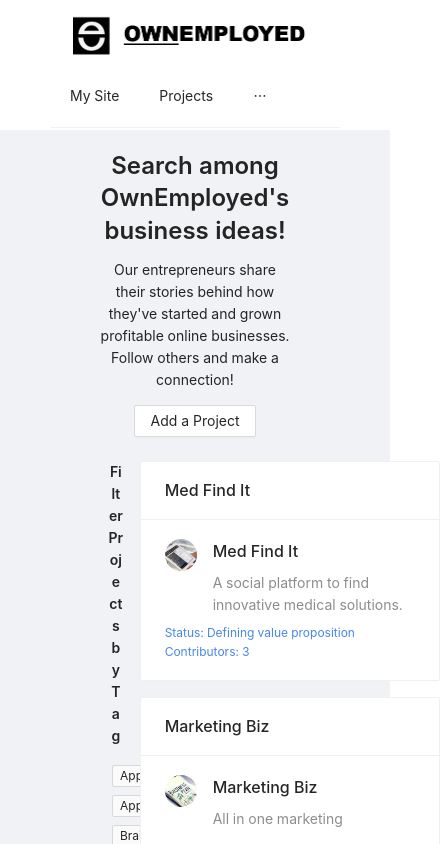
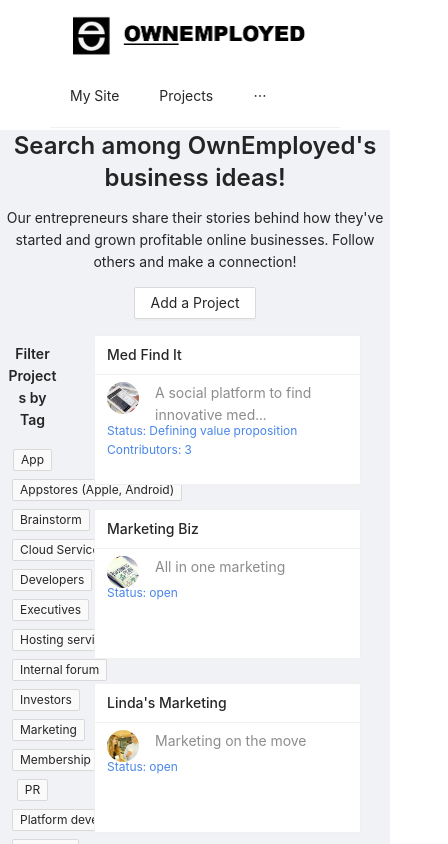
Before and after one commit to Ownemployed-Team/ownemployed, a React (Create React App) app: page / in a window 390 px wide. Both pictures are taken after a click on the item "Projects". Shown: the top 844 px of the page, 448 px wide, since content can reach past the window. Built offline with nearby package versions, Linux system fonts and the light colour scheme.

Commit message:
Site rendered weirdly on mobile (#51)
* Site rendered weirdly on mobile

* Restoring grid look with minHeight

```diff
--- a/src/components/BusinessCard.js
+++ b/src/components/BusinessCard.js
@@ -6,26 +6,27 @@ import { colors } from '../utils/colors'
 const { Meta } = Card
 
 const BusinessCard = ({ business, style }) => {
+  let summary = business.tagline || ""
+  summary = summary.length < 40 ? summary : (summary.substring(0,40) + "...")
   let avatar = require('../static/avatars/business/default.png')
   try {
       avatar = require(`../static/avatars/business/${business.id}.png`)
   } catch (e) {}
     return (
-      <Link to={`/projects/${business.id}`}>
-        <Card style={{ height: '220px', width: '300px', margin: '8px' }} title={business.name}>
+      <Link to={`/projects/${business.id}`} style={style}>
+        <Card
+          style={{...{},...style}}
+          title={business.name}
+          size="small"
+        >
         <Meta
             avatar={<Avatar src={avatar}/>}
-            title={business.name}
-            description={business.tagline}
+            description={summary}
             />
             <div
             style={{
                 fontSize: '12px',
                 color: colors.primaryLight,
-                padding: '8px 24px',
-                position: 'absolute',
-                bottom: '10px',
-                left: '0px'
                 }}
                 >
                 {business.status ? `Status: ${business.status}` : ''}
--- a/src/components/ExploreIdeas.js
+++ b/src/components/ExploreIdeas.js
@@ -1,5 +1,5 @@
 import React from 'react'
-import { Row, Col } from 'antd'
+import {Row, Col} from 'antd'
 import PageLayout from './PageLayout'
 import BusinessCard from './BusinessCard'
 import businesses from '../data/businesses.json'
@@ -7,9 +7,9 @@ import PageIntro from './PageIntro'
 import {useLocation} from "react-router"
 import Filter from './Filter'
 import businessTags from "../utils/businessTags";
-import { projects } from '../data/content.json'
+import {projects} from '../data/content.json'
 
-const { title, summary } = projects
+const {title, summary} = projects
 
 const ExploreIdeas = () => {
   const selectedString = new URLSearchParams(useLocation().search).get("selected") || "[]"
@@ -28,7 +28,10 @@ const ExploreIdeas = () => {
       <PageIntro
         title={title}
         summary={summary}
-      actions={[{ text: "Add a Project", onClick: () => {}}]}
+        actions={[{
+          text: "Add a Project", onClick: () => {
+          }
+        }]}
       />
       <Row>
         <Col span={4}>
@@ -39,10 +42,19 @@ const ExploreIdeas = () => {
             title='Filter Projects by Tag'
           />
         </Col>
-      <Col span={20}>
-        <div style={{ display: 'flex', flexWrap: 'wrap' }}>
-          {selectedBusinesses.map((business) => (<BusinessCard key={business.id} business={business}/>))}
-        </div>
+
+        <Col span={20} >
+          <Row  justify="space-around" align="top" gutter={[24,24]}>
+            {selectedBusinesses.map((business) => (
+              <Col xs={20} sm={16} md={12} lg={10} xl={6}>
+                <BusinessCard
+                  key={business.id}
+                  business={business}
+                  style={{minHeight:"150px"}}
+                />
+              </Col>
+            ))}
+          </Row>
         </Col>
       </Row>
 
--- a/src/components/Home.js
+++ b/src/components/Home.js
@@ -9,18 +9,18 @@ const { Paragraph, Title} = Typography
 const { title, p1, p2, p3, box1, box2, box3 } = homepage
 
 const Home = () => (
-  <PageLayout>
-    <div style={{ textAlign: 'center'}}>
+  <PageLayout style={{ textAlign: 'center'}}>
+
       <Title style={{ color: colors.primaryLight }}>{title}</Title>
       <Paragraph style={{ fontSize: '18px', fontStyle: 'italic' }}>{p1}</Paragraph>
       <Paragraph style={{ fontSize: '18px', fontStyle: 'italic' }}>{p2}</Paragraph>
       <Paragraph style={{ fontSize: '18px', fontStyle: 'italic', color: colors.primaryDark, fontWeight: '600' }}>{p3}</Paragraph>
-      <Row gutter={16}>
-        <Col span={8}><LandingPageCard text={box1} to="/projects"/></Col>
-        <Col span={8}><LandingPageCard text={box2} to="/projects"/></Col>
-        <Col span={8}><LandingPageCard text={box3} to="/projects"/></Col>
+      <Row  justify="space-around" align="middle" gutter={16}>
+        <Col xs={20} sm={16} md={12} lg={8} xl={6}><LandingPageCard style={{ textAlign: 'center'}} text={box1} to="/projects"/></Col>
+        <Col xs={20} sm={16} md={12} lg={8} xl={6}><LandingPageCard style={{ textAlign: 'center'}} text={box2} to="/projects"/></Col>
+        <Col xs={20} sm={16} md={12} lg={8} xl={6}><LandingPageCard style={{ textAlign: 'center'}} text={box3} to="/projects"/></Col>
       </Row>
-    </div>
+
   </PageLayout>
 )
 
--- a/src/components/Members.js
+++ b/src/components/Members.js
@@ -7,6 +7,7 @@ import Filter from './Filter'
 import {useLocation} from "react-router"
 import users from '../data/users.json'
 import userTags from "../utils/userTags";
+import BusinessCard from "./BusinessCard";
 
 const Members = () => {
   const selectedString = new URLSearchParams(useLocation().search).get("selected") || "[]"
@@ -37,10 +38,16 @@ const Members = () => {
             />
         </Col>
         <Col span={20}>
-          <div style={{ display: 'flex', flexWrap: 'wrap' }}>
-            {selectedUsers.map((user) => (<UserCard key={user.id} user={user}/>))}
-          </div>
+          <Row  justify="space-around" align="top" gutter={[8,24]}>
+            {selectedUsers.map((user) => (
+              <Col xs={20} sm={16} md={12} lg={8} xl={4} >
+                <UserCard key={user.id} user={user} style={{minHeight: "260px"}}/>
+              </Col>
+            ))}
+          </Row>
         </Col>
+
+
     </Row>
     </PageLayout>
   )
--- a/src/components/PageLayout.js
+++ b/src/components/PageLayout.js
@@ -19,7 +19,7 @@ const PageLayout = ({ children }) => (
         <Menu.Item>Login/register</Menu.Item>
       </Menu>
     </Header>
-    <Content style={{ padding: '20px 100px' }}>
+    <Content >
       {children}
     </Content>
     <Footer style={{background: '#ffffff', textAlign: 'right'}}>
--- a/src/components/UserCard.js
+++ b/src/components/UserCard.js
@@ -8,24 +8,26 @@ const UserCard = ({user, style}) => {
   try {
       avatar = require(`../static/avatars/user/${user.id}.png`)
   } catch (e) {}
+  let summary = user.summary || ""
+  summary = summary.length < 40 ? summary : (summary.substring(0,40) + "...")
   return (
     <Link to={`/members/${user.id}`}>
       <Card
-        bodyStyle={{ padding: '16px 0' }}
         cover={
           <div style={{height: '110px', width: '100%'}}>
             <img alt='member' src={avatar} style={{ height: '110px'}}/>
           </div>
         }
-        style={{height: '300px', width: '300px', margin: '8px', padding: '24px'}}
+        size="small"
+        style={{...{},...style}}
       >
         <Meta
           title={user.name}
-          description={user.summary}
+          description={summary}
         />
         <div style={{ fontSize: '12px', paddingTop: '12px'}}>
           {user.location
-            ? `Location: ${user.location}`
+            ? `${user.location}`
             : ''
           }
         </div>
--- a/src/components/UserProfile.js
+++ b/src/components/UserProfile.js
@@ -26,8 +26,8 @@ const UserProfile = () => {
                 actions={[{ text: "Connect", onClick: () => {}}]}
                 />
             <div>
-                <Row gutter={16}>
-                    <Col span={12}>
+                <Row justify="space-around" align="middle" gutter={16}>
+                    <Col xs={20} sm={16} md={12}>
                         <Card
                             cover={<img alt='member' src={image}/>}
                                 >
@@ -44,7 +44,7 @@ const UserProfile = () => {
                             )}
                         </div>
                     </Col>
-                    <Col span={12}>
+                    <Col xs={20} sm={16} md={12}>
                         <TagsCard
                             title="Seeking"
                             tags={user.lookingFor}
@@ -74,7 +74,7 @@ const UserProfile = () => {
                             </Card>
                         }
                         {user.connectedModels && Array.isArray(user.connectedModels) &&
-                            <Card title="Connected">
+                            <Card title="Connected" size="small">
                                 {(user.connectedModels || []).map(businessId => businesses[businessId])
                                     .filter(Boolean)
                                     .map((business) => (<BusinessCard business={business}/>))
```
Lines whose indentation alone changed are shown as unchanged.
